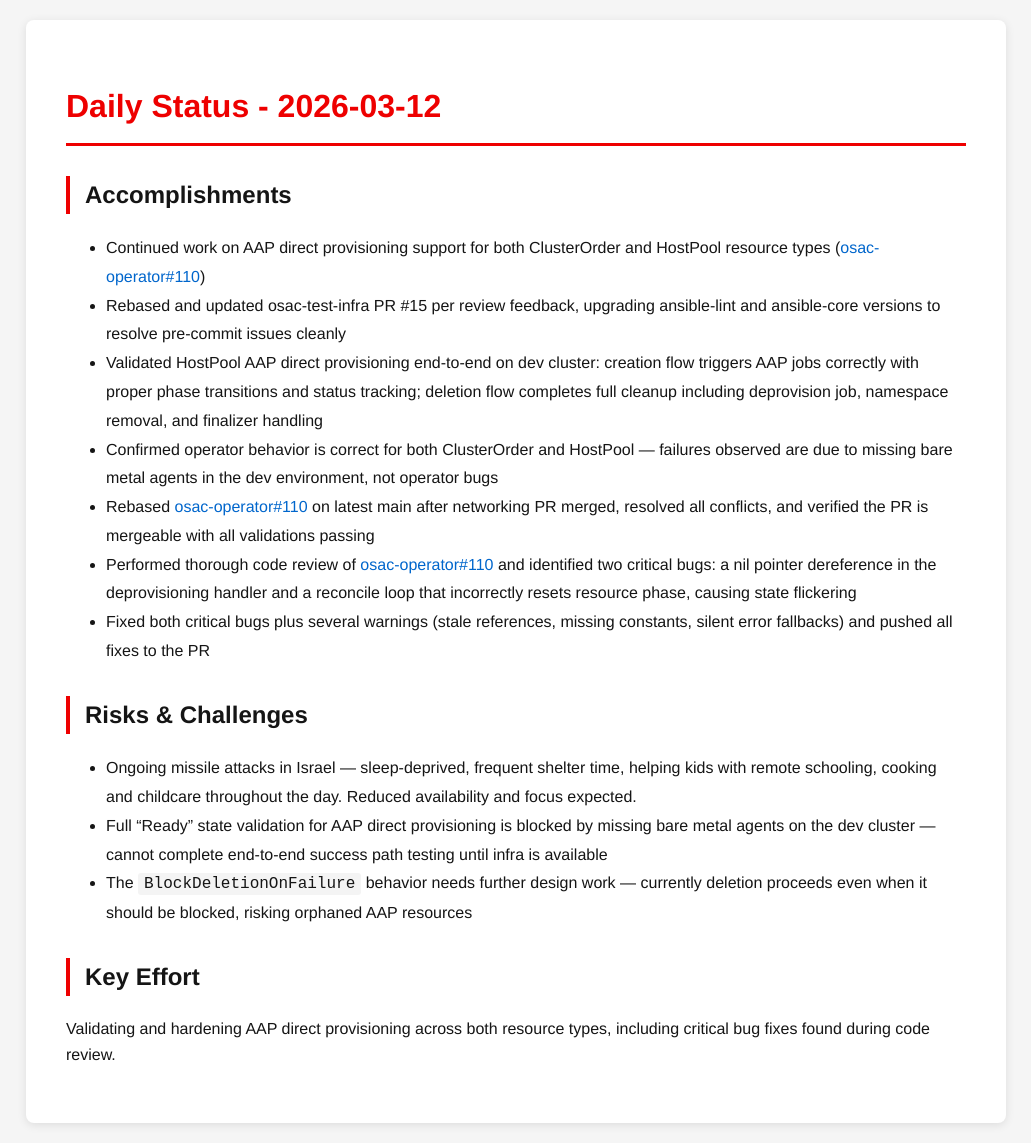
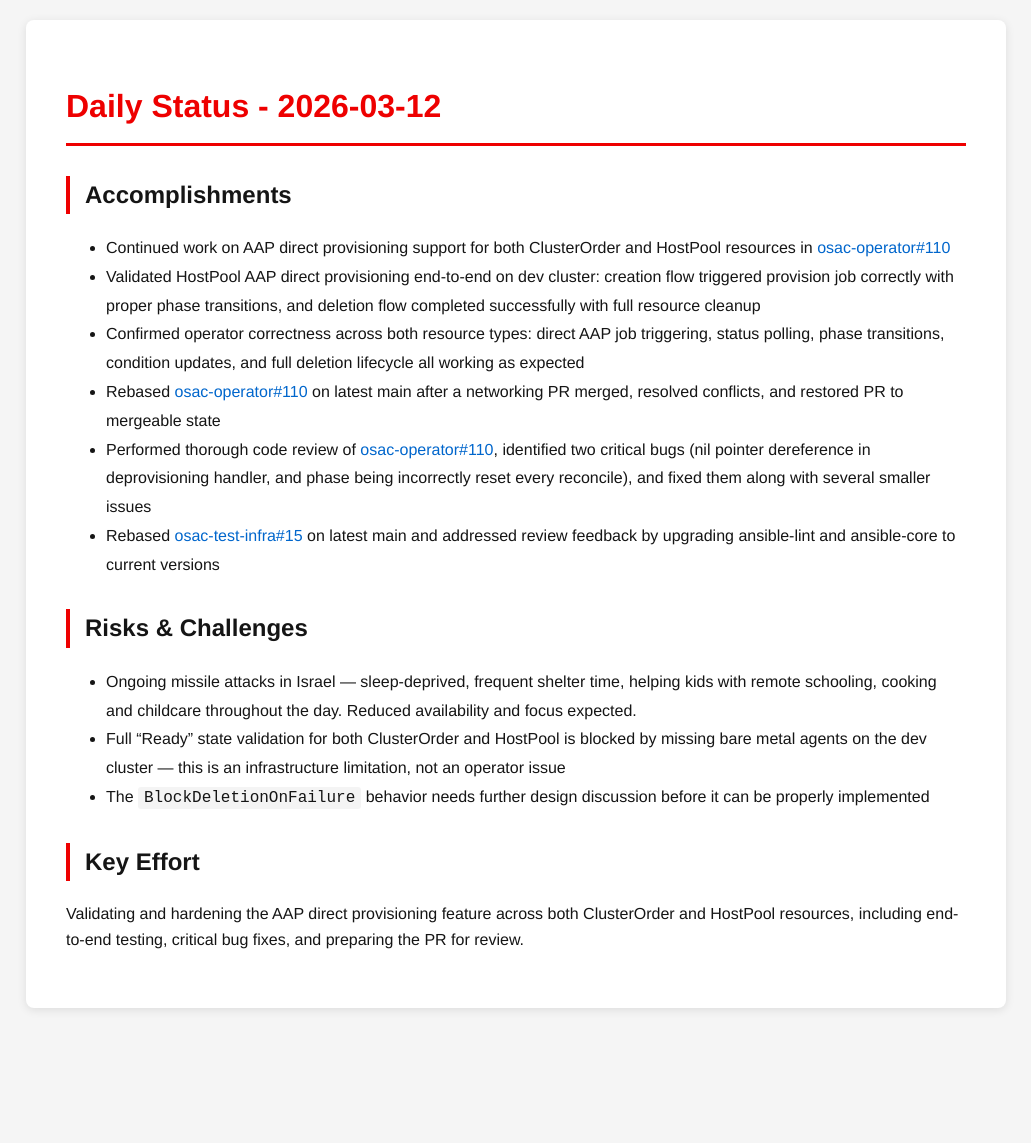
Before and after one commit to tzvatot/daily-status, a Jekyll site: the page built from 2026-03-12.md, in a window 1280 px wide. Shown: the whole page, without its empty margins (124-1155 px from the left). Built offline with Jekyll 4.4.1, drawn with Linux system fonts in a browser that asks for light colours; after the commit the page ends 1028 px from its top, so only the background shows below that.

Commit message:
Daily status update - 2026-03-12

```diff
--- a/2026-03-12.md
+++ b/2026-03-12.md
@@ -7,18 +7,17 @@
 # Daily Status - 2026-03-12
 
 ## Accomplishments
-- Continued work on AAP direct provisioning support for both ClusterOrder and HostPool resource types ([osac-operator#110](https://github.com/osac-project/osac-operator/pull/110))
-- Rebased and updated osac-test-infra PR #15 per review feedback, upgrading ansible-lint and ansible-core versions to resolve pre-commit issues cleanly
-- Validated HostPool AAP direct provisioning end-to-end on dev cluster: creation flow triggers AAP jobs correctly with proper phase transitions and status tracking; deletion flow completes full cleanup including deprovision job, namespace removal, and finalizer handling
-- Confirmed operator behavior is correct for both ClusterOrder and HostPool — failures observed are due to missing bare metal agents in the dev environment, not operator bugs
-- Rebased [osac-operator#110](https://github.com/osac-project/osac-operator/pull/110) on latest main after networking PR merged, resolved all conflicts, and verified the PR is mergeable with all validations passing
-- Performed thorough code review of [osac-operator#110](https://github.com/osac-project/osac-operator/pull/110) and identified two critical bugs: a nil pointer dereference in the deprovisioning handler and a reconcile loop that incorrectly resets resource phase, causing state flickering
-- Fixed both critical bugs plus several warnings (stale references, missing constants, silent error fallbacks) and pushed all fixes to the PR
+- Continued work on AAP direct provisioning support for both ClusterOrder and HostPool resources in [osac-operator#110](https://github.com/osac-project/osac-operator/pull/110)
+- Validated HostPool AAP direct provisioning end-to-end on dev cluster: creation flow triggered provision job correctly with proper phase transitions, and deletion flow completed successfully with full resource cleanup
+- Confirmed operator correctness across both resource types: direct AAP job triggering, status polling, phase transitions, condition updates, and full deletion lifecycle all working as expected
+- Rebased [osac-operator#110](https://github.com/osac-project/osac-operator/pull/110) on latest main after a networking PR merged, resolved conflicts, and restored PR to mergeable state
+- Performed thorough code review of [osac-operator#110](https://github.com/osac-project/osac-operator/pull/110), identified two critical bugs (nil pointer dereference in deprovisioning handler, and phase being incorrectly reset every reconcile), and fixed them along with several smaller issues
+- Rebased [osac-test-infra#15](https://github.com/osac-project/osac-test-infra/pull/15) on latest main and addressed review feedback by upgrading ansible-lint and ansible-core to current versions
 
 ## Risks & Challenges
 - Ongoing missile attacks in Israel — sleep-deprived, frequent shelter time, helping kids with remote schooling, cooking and childcare throughout the day. Reduced availability and focus expected.
-- Full "Ready" state validation for AAP direct provisioning is blocked by missing bare metal agents on the dev cluster — cannot complete end-to-end success path testing until infra is available
-- The `BlockDeletionOnFailure` behavior needs further design work — currently deletion proceeds even when it should be blocked, risking orphaned AAP resources
+- Full "Ready" state validation for both ClusterOrder and HostPool is blocked by missing bare metal agents on the dev cluster — this is an infrastructure limitation, not an operator issue
+- The `BlockDeletionOnFailure` behavior needs further design discussion before it can be properly implemented
 
 ## Key Effort
-Validating and hardening AAP direct provisioning across both resource types, including critical bug fixes found during code review.
+Validating and hardening the AAP direct provisioning feature across both ClusterOrder and HostPool resources, including end-to-end testing, critical bug fixes, and preparing the PR for review.
```
